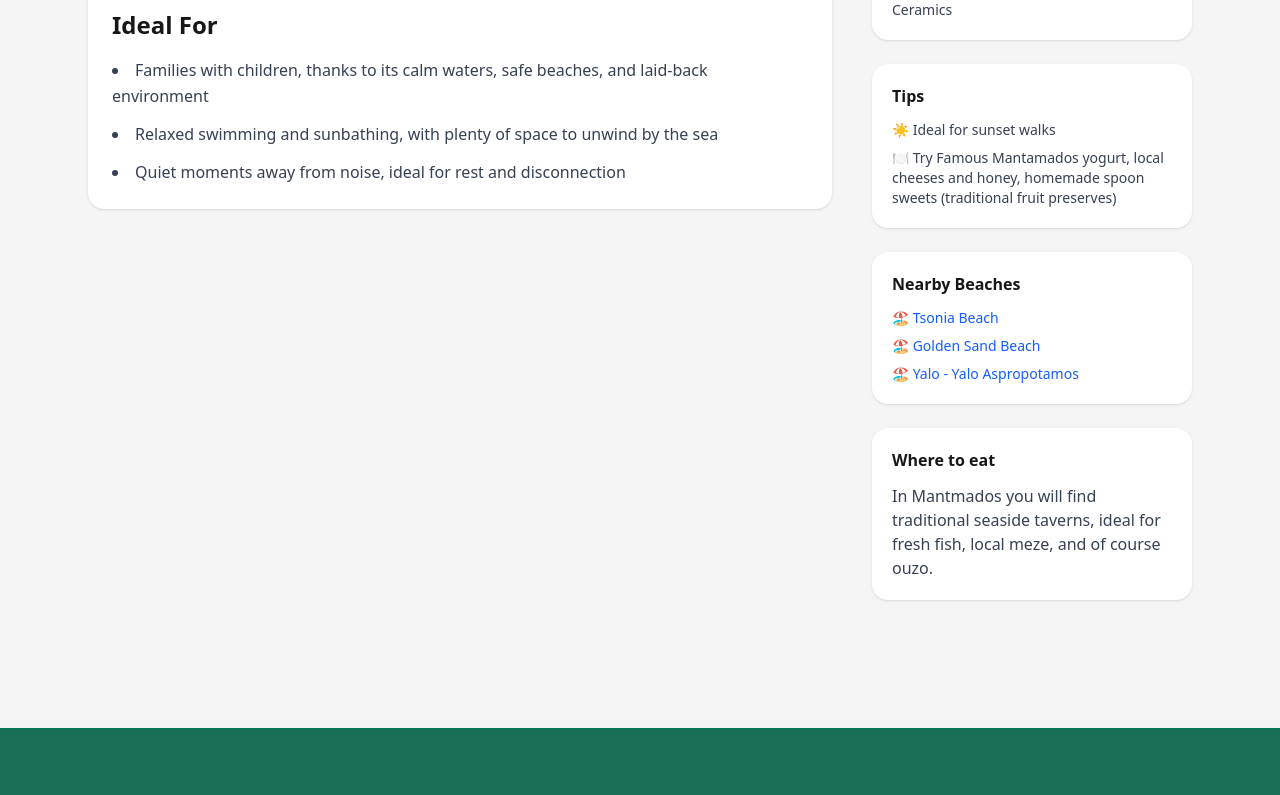
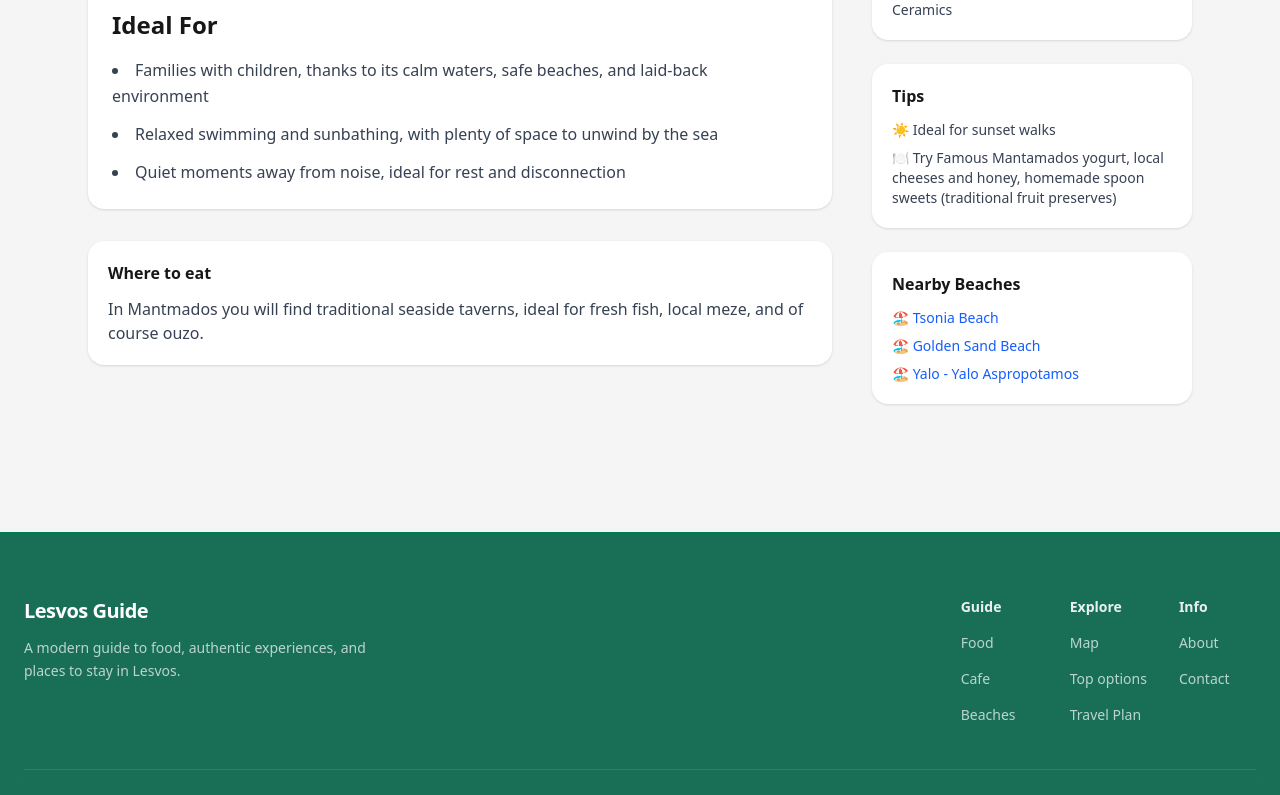
Before and after one commit to amamouridis06/lesvos-travel-guide, a Next.js app: page /villages/mantamados in a window 1280 px wide. Shown: the part 1197-1992 px from the top of the page. Built offline with nearby package versions, Linux system fonts and the light colour scheme.

Commit message:
Update page.tsx

```diff
--- a/app/villages/mantamados/page.tsx
+++ b/app/villages/mantamados/page.tsx
@@ -62,6 +62,13 @@ export default function PlomariPage() {
                   Quiet moments away from noise, ideal for rest and disconnection
                 </li>
               </ul>
+            </div>
+             {/* FOOD */}
+           <div className="rounded-2xl bg-white p-5 shadow-sm">
+             <h2 className="mb-3 font-semibold">Where to eat</h2>
+              <p className="text-gray-700">
+                In Mantmados you will find traditional seaside taverns, ideal for fresh fish, local meze, and of course ouzo.
+              </p>
             </div>
 
          </div>
@@ -129,14 +136,6 @@ export default function PlomariPage() {
                 </li>
               </ul>
             </div>
-
-            {/* FOOD */}
-           <div className="rounded-2xl bg-white p-5 shadow-sm">
-             <h2 className="mb-3 font-semibold">Where to eat</h2>
-              <p className="text-gray-700">
-                In Mantmados you will find traditional seaside taverns, ideal for fresh fish, local meze, and of course ouzo.
-              </p>
-            </div>
           </aside>
         </div>
       </section>
```
